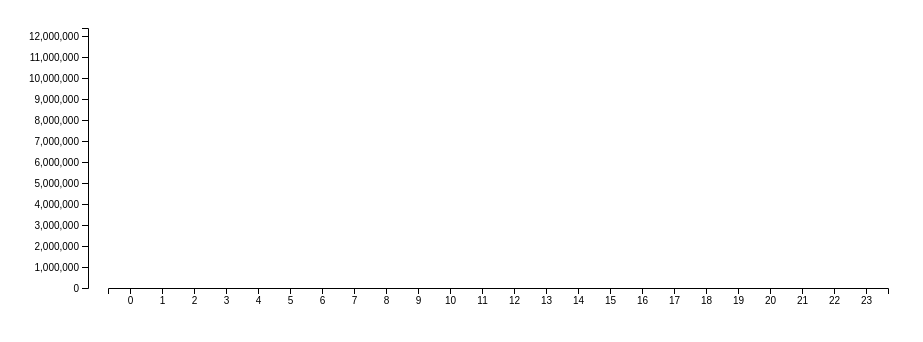
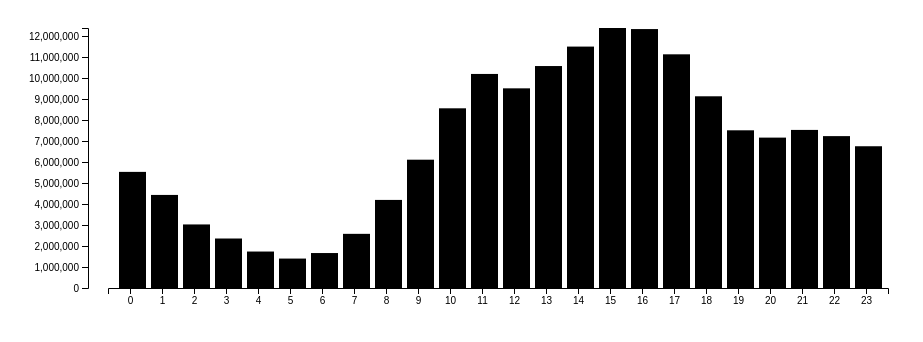
Before and after one commit to JeffreyMJordan/d3_workbook, a plain HTML site: page simple_histogram/index.html in a window 1280 px wide. Shown: the whole page, without its empty margins (0-923 px from the left). Drawn offline with nearby package versions, Linux system fonts and the light colour scheme.

Commit message:
Adds bars

```diff
--- a/simple_histogram/code.js
+++ b/simple_histogram/code.js
@@ -12,11 +12,21 @@ document.addEventListener('DOMContentLoaded', () => {
     data = d3.keys(jsonData).map((key) => {
       return {bucket: parseInt(key), N: jsonData[key]};
     });
-    console.log(data);
+
     x.domain(data.map((el) => el.bucket));
     y.domain([0, d3.max(data, function(d){return d.N;})]);
 
     svg.append("g").attr("class", "axis").attr("transform", "translate(0, "+(height-pad) + ")").call(xAxis);
     svg.append("g").attr("class", "axis").attr("transform", "translate("+(left_pad -pad) + ", 0)").call(yAxis);
+
+    svg.selectAll("rect")
+        .data(data)
+        .enter()
+        .append("rect")
+        .attr("class", "bar")
+        .attr("x", function(d){return x(d.bucket)+5;})
+        .attr("y", function(d){return y(d.N) ;})
+        .attr("height", function(d){return height-pad-y(d.N);})
+        .attr("width", x.bandwidth()-5);
   });
 });
--- a/simple_histogram/index.html
+++ b/simple_histogram/index.html
@@ -1,6 +1,11 @@
 <head>
   <script src="https://d3js.org/d3.v4.min.js"></script>
   <script src="code.js"></script>
+  <style>
+    .bar{
+      fill: black;
+    }
+  </style>
 </head>
 
 <body>
```
